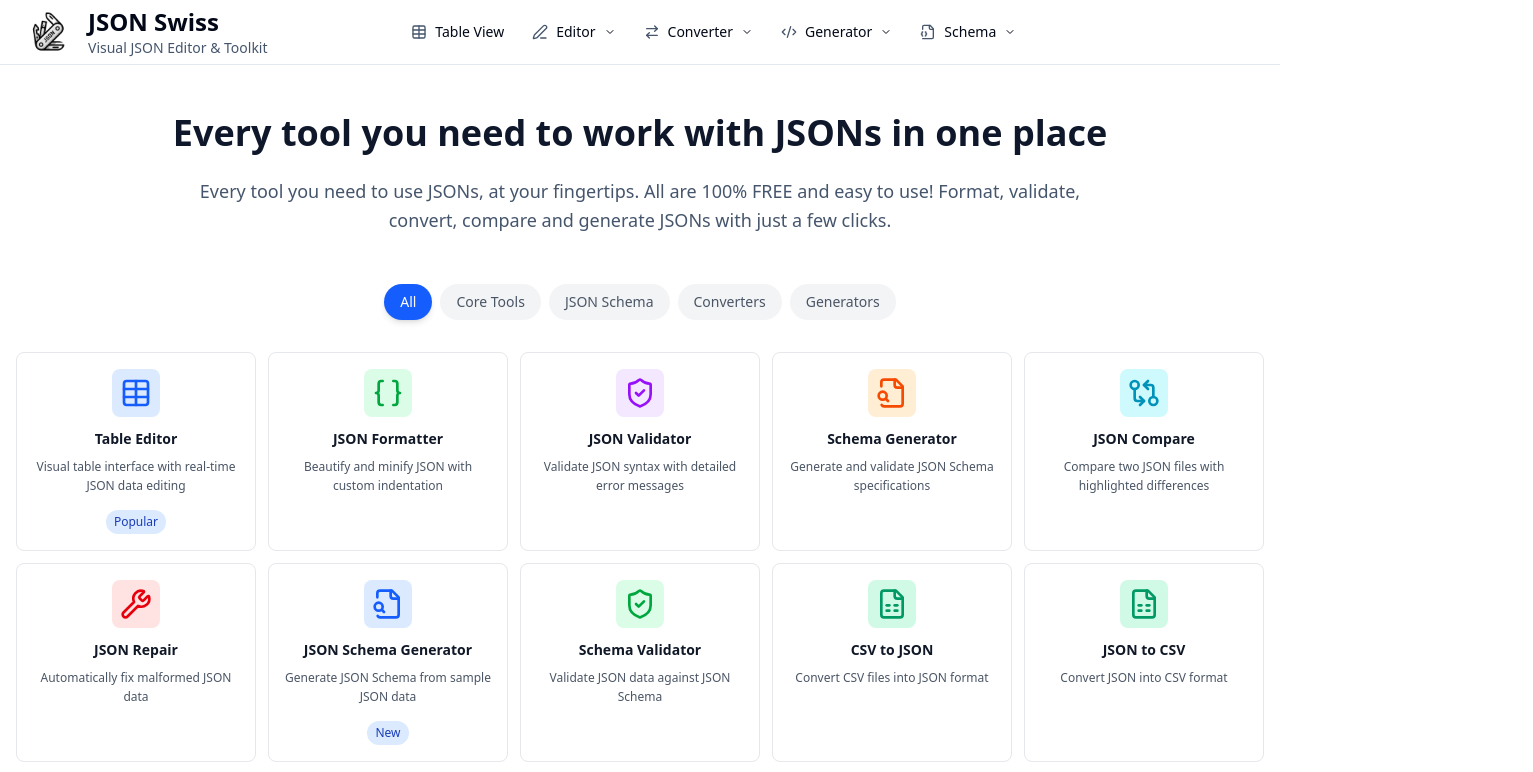
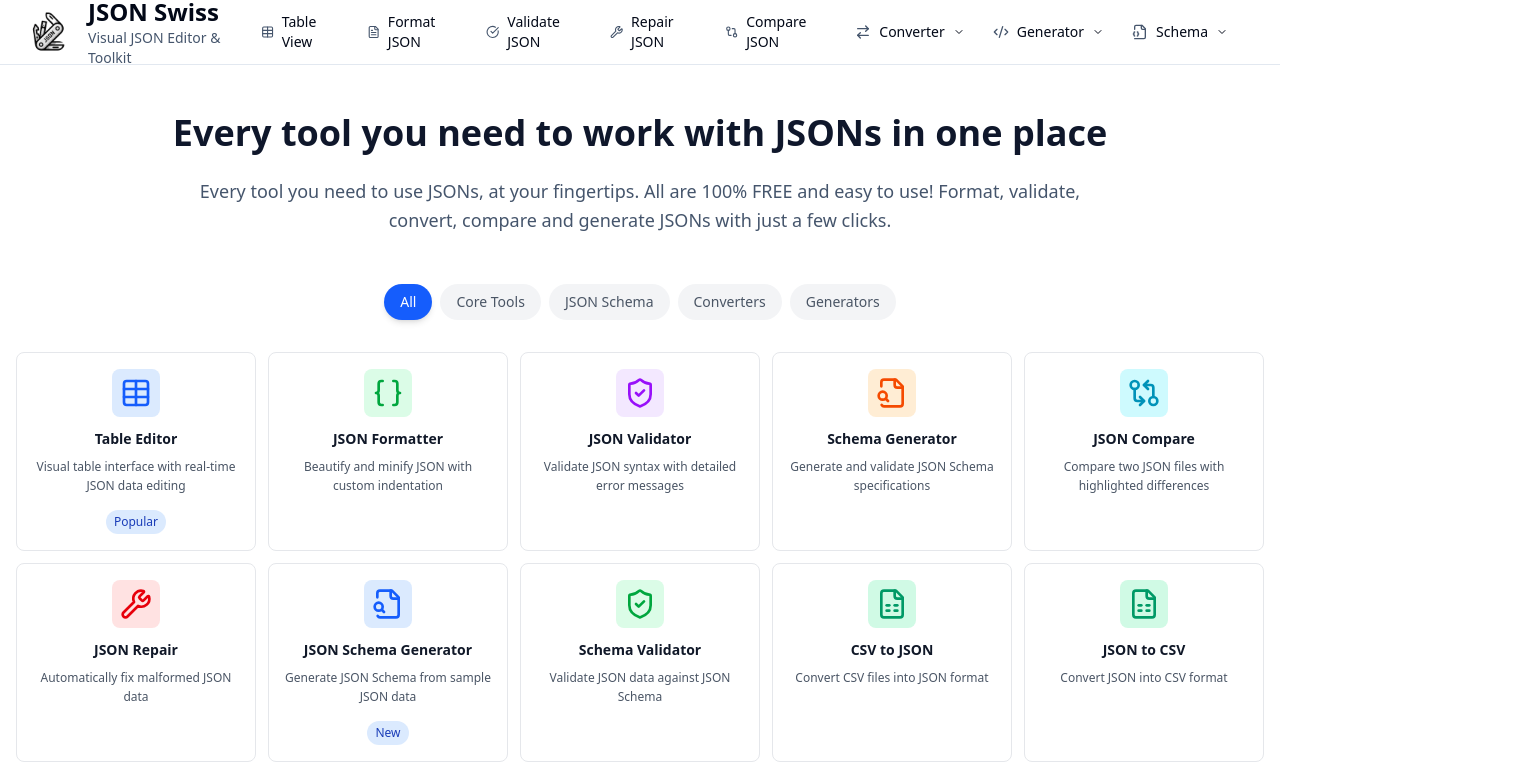
Before and after one commit to ThomasChant/jsonswiss-next, a Next.js app: page / in a window 1280 px wide. Shown: the top 772 px of the page, 1533 px wide, since content can reach past the window. Built offline with nearby package versions, Linux system fonts and the light colour scheme.

Commit message:
feat(header): enhance navigation with active path indicators and integrate editor links inline with main navigation

```diff
--- a/src/components/layout/HeaderServer.tsx
+++ b/src/components/layout/HeaderServer.tsx
@@ -128,28 +128,31 @@ export function HeaderServer({ currentPath = "" }: HeaderServerProps) {
                 </Link>
               </div>
 
-              {/* Editor Dropdown */}
-              <DropdownMenu
-                trigger={
-                  <div className={cn(
-                    "flex items-center space-x-2 px-3 py-2 rounded-lg transition-colors cursor-pointer",
-                    isActivePathGroup(["/formatter", "/validator", "/repair", "/compare"])
+              {/* Editor Links inline with main navigation */}
+              {editorMenuItems.map((item) => (
+                <div className="relative" key={item.href}>
+                  <Link
+                    href={item.href}
+                    className={cn(
+                      "flex items-center space-x-2 px-3 py-2 rounded-lg transition-colors",
+                      isActivePath(item.href)
                         ? "bg-blue-100 dark:bg-blue-900/30 text-blue-700 dark:text-blue-300"
                         : "hover:bg-slate-100 dark:hover:bg-slate-800"
                     )}
                   >
-                  <Edit3 className={cn(
+                    {renderIcon(
+                      item.icon,
+                      cn(
                         "w-4 h-4",
-                    isActivePathGroup(["/formatter", "/validator", "/repair", "/compare"])
+                        isActivePath(item.href)
                           ? "text-blue-600 dark:text-blue-400"
                           : "text-slate-600 dark:text-slate-400"
-                  )} />
-                  <span className="text-sm font-medium">Editor</span>
-                  <ChevronDown className="w-3 h-3" />
+                      )
+                    )}
+                    <span className="text-sm font-medium">{item.title}</span>
+                  </Link>
                 </div>
-                }
-                items={editorMenuItems}
-              />
+              ))}
 
               {/* Converter Dropdown */}
               <DropdownMenu
@@ -223,18 +226,8 @@ export function HeaderServer({ currentPath = "" }: HeaderServerProps) {
 
 
           </div>
-           {/* Additional Actions */}
-           <div className="flex items-center space-x-2 border-slate-200 dark:border-slate-700 pl-4">
-              {/* Theme Toggle - Invisible but with placeholder */}
-              <div className="p-2 rounded-lg invisible">
-                <div className="w-5 h-5" />
-              </div>
-
-              {/* Settings - Invisible but with placeholder */}
-              <div className="p-2 rounded-lg invisible">
-                <div className="w-5 h-5" />
-              </div>
-            </div>
+           {/* Right-side container now free for actions */}
+           <div className="flex items-center space-x-2 border-slate-200 dark:border-slate-700 pl-4" />
         </div>
       </div>
     </header>
```
Lines whose indentation alone changed are shown as unchanged.
